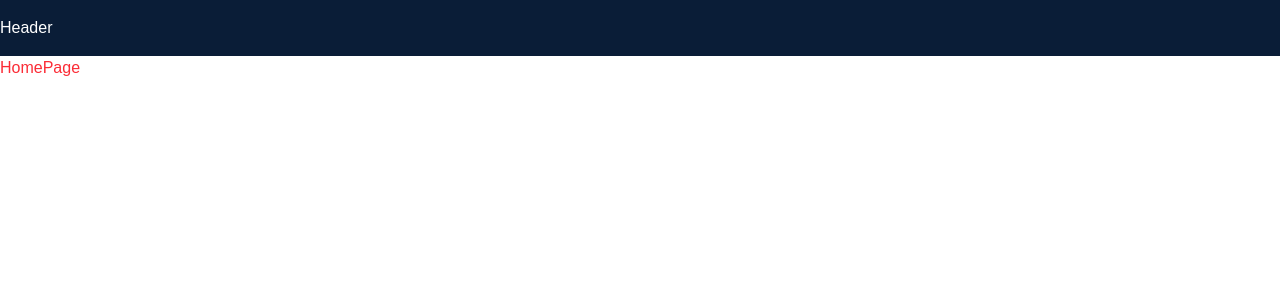
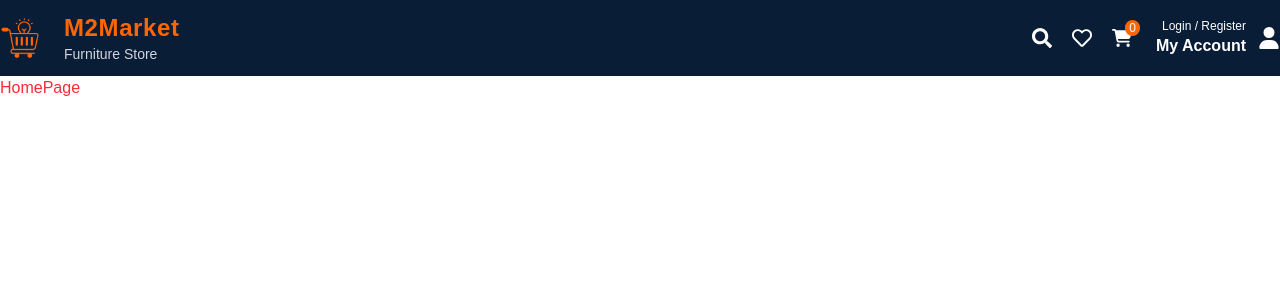
Before and after one commit to yeasin1272001/Furniture-E-commarce., a Next.js app: page / in a window 1280 px wide. Shown: the top 300 px of the page. Built offline with nearby package versions, Linux system fonts and the light colour scheme.

Commit message:
header complete

```diff
--- a/package.json
+++ b/package.json
@@ -12,6 +12,7 @@
     "next": "15.3.3",
     "react": "^19.0.0",
     "react-dom": "^19.0.0",
+    "react-icons": "^5.5.0",
     "tailwind-merge": "^3.3.0"
   },
   "devDependencies": {
--- a/src/components/header.tsx
+++ b/src/components/header.tsx
@@ -1,11 +1,52 @@
 import React from "react";
 import Container from "./container";
+
+import logo from "../images/logo.png";
+import Image from "next/image";
+import { FaRegHeart, FaSearch } from "react-icons/fa";
+import { FaCartShopping, FaUser } from "react-icons/fa6";
 
 const Header = () => {
   return (
     <div className="bg-[#0A1D37] text-white">
-      <Container className="">
-        <h1>Header</h1>
+      <Container className="flex flex-col md:flex-row items-center justify-between py-3 gap-4 md:gap-0">
+        {/* Left side */}
+        <div className="flex items-center gap-3 md:gap-5 lg:gap-6">
+          <Image src={logo} alt="logo" className="h-10 w-10 object-contain" />
+          <div className="hover:duration-300">
+            <h1 className="text-xl lg:text-2xl font-semibold text-[#FF6600] hover:text-[#FF6600]/90 duration-300 tracking-wide">
+              M2Market
+            </h1>
+            <p className="text-sm text-gray-300 hover:text-gray-100 duration-300">
+              Furniture Store
+            </p>
+          </div>
+        </div>
+
+        {/* Right side */}
+        <div className="flex flex-col sm:flex-row items-center gap-4 md:gap-6">
+          {/* Icons */}
+          <div className="flex items-center gap-4 md:gap-5">
+            <FaSearch className="cursor-pointer" size={20} />
+            <FaRegHeart className="cursor-pointer" size={20} />
+
+            <div className="relative">
+              <FaCartShopping className="cursor-pointer" size={20} />
+              <span className="absolute -top-2 -right-2 bg-[#FF6600] text-white text-xs px-1 rounded-full">
+                0
+              </span>
+            </div>
+          </div>
+
+          {/* User Info */}
+          <div className="flex items-center gap-2 md:gap-3">
+            <div className="text-center sm:text-right">
+              <span className="text-xs sm:text-xs block">Login / Register</span>
+              <h3 className="text-sm sm:text-base font-semibold">My Account</h3>
+            </div>
+            <FaUser size={22} />
+          </div>
+        </div>
       </Container>
     </div>
   );
```
Also changed, not shown: src/images/logo.png (added), 1 other file (tests, documents, lock files or other folders).
